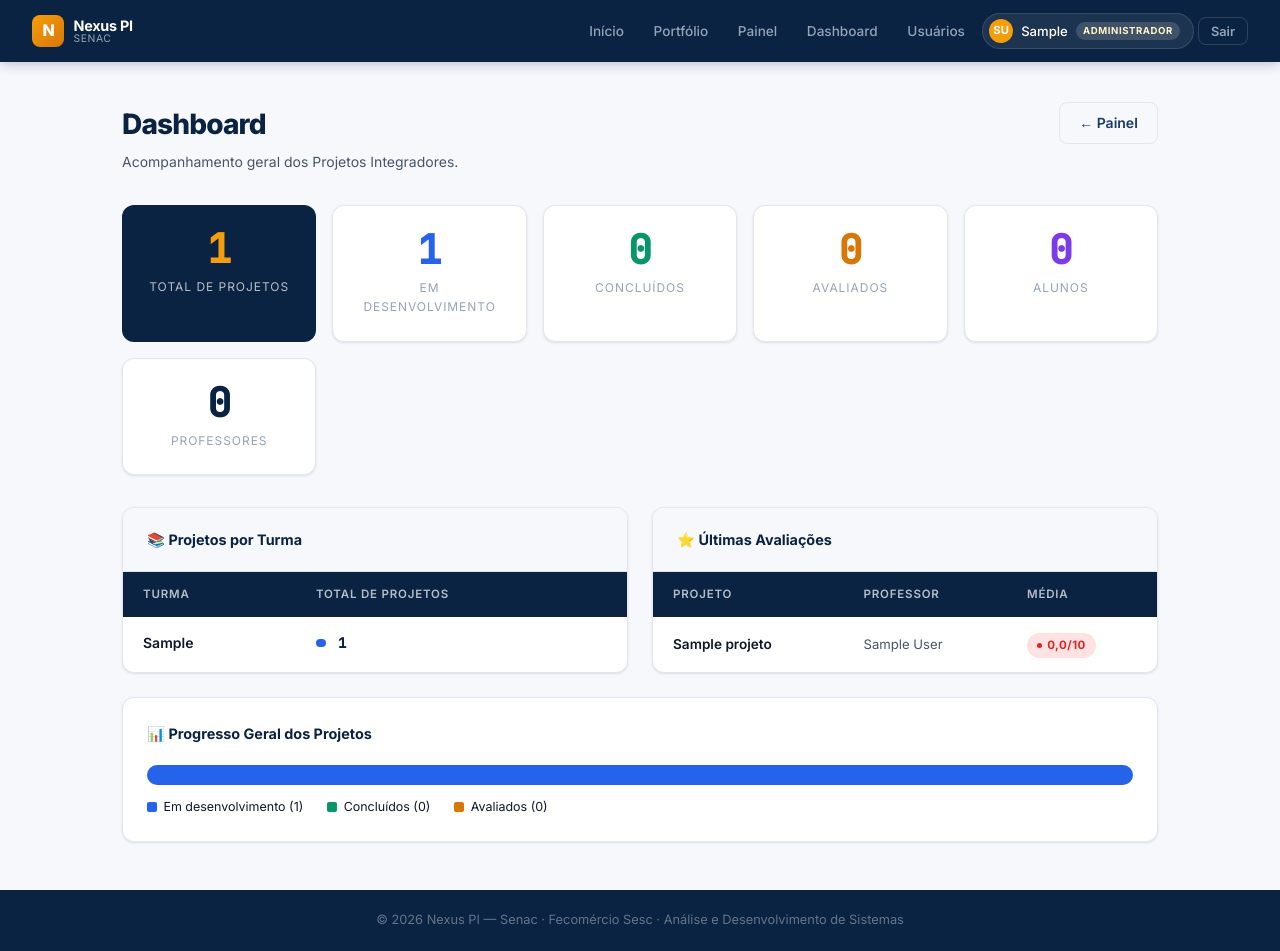
After one commit to laizalay/projeto-integrador-senac, a Django app: page /dashboard/ in a window 1280 px wide. The commit adds this page. Run offline with Django 5.2, Linux system fonts and the light colour scheme; a user stored in the database is signed in; tables that the repository leaves empty hold one stand-in row (values such as "Sample post").

Commit message:
feat: avaliação com rubrica, dashboard, portfólio público para empresas

```diff
--- a/core/urls.py
+++ b/core/urls.py
@@ -6,12 +6,15 @@ urlpatterns = [
     path('login/', views.login_view, name='login'),
     path('logout/', views.logout_view, name='logout'),
     path('painel/', views.painel, name='painel'),
+    path('dashboard/', views.dashboard, name='dashboard'),
+    path('portfolio/', views.portfolio_publico, name='portfolio'),
 
     # CRUD Projetos
     path('projeto/novo/', views.projeto_novo, name='projeto_novo'),
     path('projeto/<int:pk>/', views.projeto_detalhe, name='projeto_detalhe'),
     path('projeto/<int:pk>/editar/', views.projeto_editar, name='projeto_editar'),
     path('projeto/<int:pk>/excluir/', views.projeto_excluir, name='projeto_excluir'),
+    path('projeto/<int:pk>/avaliar/', views.projeto_avaliar, name='projeto_avaliar'),
 
     # Usuários
     path('usuarios/', views.usuarios_lista, name='usuarios'),
--- a/core/views.py
+++ b/core/views.py
@@ -1,11 +1,11 @@
 from django.shortcuts import render, redirect, get_object_or_404
-from django.contrib.auth import login, logout, authenticate
+from django.contrib.auth import login, logout
 from django.contrib.auth.decorators import login_required
 from django.contrib import messages
-from django.db.models import Count, Q
+from django.db.models import Count, Avg
 from functools import wraps
-from .models import Usuario, Projeto
-from .forms import LoginForm, UsuarioForm, ProjetoForm
+from .models import Usuario, Projeto, Avaliacao
+from .forms import LoginForm, UsuarioForm, UsuarioEditarForm, ProjetoForm, AvaliacaoForm
 
 
 # ─── DECORADORES ───
@@ -21,6 +21,18 @@ def admin_ou_coord(f):
     return decorated
 
 
+def professor_required(f):
+    @wraps(f)
+    def decorated(request, *args, **kwargs):
+        if not request.user.is_authenticated:
+            return redirect('login')
+        if not request.user.is_professor and not request.user.is_admin_ou_coord:
+            messages.error(request, 'Acesso restrito a professores.')
+            return redirect('painel')
+        return f(request, *args, **kwargs)
+    return decorated
+
+
 # ─── PÚBLICAS ───
 def home(request):
     total_projetos = Projeto.objects.count()
@@ -30,6 +42,25 @@ def home(request):
         'total_projetos': total_projetos,
         'total_alunos': total_alunos,
         'projetos_recentes': projetos_recentes,
+    })
+
+
+def portfolio_publico(request):
+    """Página pública para empresas consultarem projetos concluídos."""
+    tecnologia = request.GET.get('tech', '')
+    turma = request.GET.get('turma', '')
+    projetos = Projeto.objects.filter(status__in=['concluido', 'avaliado']).select_related('autor')
+    if tecnologia:
+        projetos = projetos.filter(tecnologias__icontains=tecnologia)
+    if turma:
+        projetos = projetos.filter(turma__icontains=turma)
+    turmas = Projeto.objects.exclude(turma__isnull=True).exclude(turma='').values_list('turma', flat=True).distinct()
+    return render(request, 'portfolio.html', {
+        'projetos': projetos,
+        'tecnologia': tecnologia,
+        'turma': turma,
+        'turmas': turmas,
+        'total': projetos.count(),
     })
 
 
@@ -55,19 +86,34 @@ def logout_view(request):
 @login_required
 def painel(request):
     usuario = request.user
+    turma_filtro = request.GET.get('turma', '')
+    status_filtro = request.GET.get('status', '')
+
     if usuario.is_admin_ou_coord or usuario.is_professor:
-        projetos = Projeto.objects.select_related('autor').all()
+        projetos = Projeto.objects.select_related('autor').prefetch_related('avaliacoes')
     else:
-        projetos = Projeto.objects.filter(autor=usuario)
+        projetos = Projeto.objects.filter(autor=usuario).prefetch_related('avaliacoes')
 
-    # Stats para o painel
+    if turma_filtro:
+        projetos = projetos.filter(turma__icontains=turma_filtro)
+    if status_filtro:
+        projetos = projetos.filter(status=status_filtro)
+
+    turmas = Projeto.objects.exclude(turma__isnull=True).exclude(turma='').values_list('turma', flat=True).distinct()
+
     stats = {
         'total': projetos.count(),
         'desenvolvimento': projetos.filter(status='desenvolvimento').count(),
         'concluido': projetos.filter(status='concluido').count(),
         'avaliado': projetos.filter(status='avaliado').count(),
     }
-    return render(request, 'painel.html', {'projetos': projetos, 'stats': stats})
+    return render(request, 'painel.html', {
+        'projetos': projetos,
+        'stats': stats,
+        'turmas': turmas,
+        'turma_filtro': turma_filtro,
+        'status_filtro': status_filtro,
+    })
 
 
 # ─── CRUD PROJETOS ───
@@ -89,7 +135,8 @@ def projeto_detalhe(request, pk):
     if projeto.autor != request.user and not request.user.is_admin_ou_coord and not request.user.is_professor:
         messages.error(request, 'Você não tem permissão para ver este projeto.')
         return redirect('painel')
-    return render(request, 'projeto_detalhe.html', {'projeto': projeto})
+    avaliacao = projeto.avaliacoes.first()
+    return render(request, 'projeto_detalhe.html', {'projeto': projeto, 'avaliacao': avaliacao})
 
 
 @login_required
@@ -119,6 +166,56 @@ def projeto_excluir(request, pk):
     return render(request, 'projeto_confirmar_exclusao.html', {'projeto': projeto})
 
 
+# ─── AVALIAÇÃO (Professor) ───
+@professor_required
+def projeto_avaliar(request, pk):
+    projeto = get_object_or_404(Projeto, pk=pk)
+    avaliacao_existente = projeto.avaliacoes.filter(professor=request.user).first()
+    form = AvaliacaoForm(request.POST or None, instance=avaliacao_existente)
+    if request.method == 'POST' and form.is_valid():
+        avaliacao = form.save(commit=False)
+        avaliacao.projeto = projeto
+        avaliacao.professor = request.user
+        avaliacao.save()
+        projeto.status = 'avaliado'
+        projeto.save()
+        messages.success(request, f'Avaliação registrada! Média: {avaliacao.media}/10')
+        return redirect('painel')
+    return render(request, 'projeto_avaliar.html', {
+        'form': form,
+        'projeto': projeto,
+        'avaliacao': avaliacao_existente,
+    })
+
+
+# ─── DASHBOARD COORDENADOR ───
+@admin_ou_coord
+def dashboard(request):
+    total_projetos = Projeto.objects.count()
+    total_alunos = Usuario.objects.filter(papel='aluno').count()
+    total_professores = Usuario.objects.filter(papel='professor').count()
+    total_avaliados = Projeto.objects.filter(status='avaliado').count()
+    total_concluidos = Projeto.objects.filter(status='concluido').count()
+    total_desenvolvimento = Projeto.objects.filter(status='desenvolvimento').count()
+
+    projetos_por_turma = Projeto.objects.exclude(turma__isnull=True).exclude(turma='') \
+        .values('turma').annotate(total=Count('id')).order_by('turma')
+
+    ultimas_avaliacoes = Avaliacao.objects.select_related('professor', 'projeto') \
+        .order_by('-avaliado_em')[:5]
+
+    return render(request, 'dashboard.html', {
+        'total_projetos': total_projetos,
+        'total_alunos': total_alunos,
+        'total_professores': total_professores,
+        'total_avaliados': total_avaliados,
+        'total_concluidos': total_concluidos,
+        'total_desenvolvimento': total_desenvolvimento,
+        'projetos_por_turma': projetos_por_turma,
+        'ultimas_avaliacoes': ultimas_avaliacoes,
+    })
+
+
 # ─── USUÁRIOS ───
 @admin_ou_coord
 def usuarios_lista(request):
@@ -131,7 +228,7 @@ def usuario_novo(request):
     form = UsuarioForm(request.POST or None)
     if request.method == 'POST' and form.is_valid():
         form.save()
-        messages.success(request, f'Usuário cadastrado com sucesso!')
+        messages.success(request, 'Usuário cadastrado com sucesso!')
         return redirect('usuarios')
     return render(request, 'usuario_form.html', {'form': form})
 
@@ -139,11 +236,10 @@ def usuario_novo(request):
 @admin_ou_coord
 def usuario_editar(request, pk):
     usuario = get_object_or_404(Usuario, pk=pk)
-    from .forms import UsuarioEditarForm
     form = UsuarioEditarForm(request.POST or None, instance=usuario)
     if request.method == 'POST' and form.is_valid():
         form.save()
-        messages.success(request, f'Usuário {usuario.get_full_name() or usuario.username} atualizado!')
+        messages.success(request, f'Usuário atualizado!')
         return redirect('usuarios')
     return render(request, 'usuario_editar.html', {'form': form, 'usuario': usuario})
 
@@ -162,6 +258,6 @@ def usuario_senha(request, pk):
         else:
             usuario.set_password(senha)
             usuario.save()
-            messages.success(request, f'Senha de {usuario.get_full_name() or usuario.username} redefinida!')
+            messages.success(request, f'Senha redefinida com sucesso!')
             return redirect('usuarios')
     return render(request, 'usuario_senha.html', {'usuario': usuario, 'erro': erro})
--- a/templates/base.html
+++ b/templates/base.html
@@ -22,9 +22,11 @@
 
     <ul class="navbar-nav">
       <li><a href="{% url 'home' %}" class="nav-link-item">Início</a></li>
+      <li><a href="{% url 'portfolio' %}" class="nav-link-item">Portfólio</a></li>
       {% if user.is_authenticated %}
         <li><a href="{% url 'painel' %}" class="nav-link-item">Painel</a></li>
         {% if user.is_admin_ou_coord %}
+          <li><a href="{% url 'dashboard' %}" class="nav-link-item">Dashboard</a></li>
           <li><a href="{% url 'usuarios' %}" class="nav-link-item">Usuários</a></li>
         {% endif %}
         <li>
@@ -66,7 +68,6 @@
   </footer>
 
   <script>
-    // Auto-remove flash messages
     document.querySelectorAll('.flash').forEach(f => {
       setTimeout(() => {
         f.style.opacity = '0';
--- /dev/null
+++ b/templates/dashboard.html
@@ -0,0 +1,142 @@
+{% extends 'base.html' %}
+{% block title %}Dashboard{% endblock %}
+
+{% block content %}
+<div class="page-header">
+  <div>
+    <h1 class="page-title">Dashboard</h1>
+    <p class="page-subtitle">Acompanhamento geral dos Projetos Integradores.</p>
+  </div>
+  <a href="{% url 'painel' %}" class="btn btn-outline">← Painel</a>
+</div>
+
+<div class="container-main">
+
+  <!-- Cards grandes de stats -->
+  <div style="display:grid;grid-template-columns:repeat(auto-fit,minmax(160px,1fr));gap:1rem;margin-bottom:2rem;">
+
+    <div style="background:var(--azul);color:white;border-radius:var(--radius);padding:1.5rem;text-align:center;">
+      <div style="font-size:2.5rem;font-weight:800;font-family:var(--mono);line-height:1;color:var(--amber-md);">{{ total_projetos }}</div>
+      <div style="font-size:0.75rem;text-transform:uppercase;letter-spacing:0.08em;margin-top:0.5rem;opacity:0.7;">Total de Projetos</div>
+    </div>
+
+    <div style="background:white;border:1px solid var(--border);border-radius:var(--radius);padding:1.5rem;text-align:center;box-shadow:var(--shadow-sm);">
+      <div style="font-size:2.5rem;font-weight:800;font-family:var(--mono);line-height:1;color:var(--azul-lt);">{{ total_desenvolvimento }}</div>
+      <div style="font-size:0.75rem;text-transform:uppercase;letter-spacing:0.08em;margin-top:0.5rem;color:var(--text-3);">Em Desenvolvimento</div>
+    </div>
+
+    <div style="background:white;border:1px solid var(--border);border-radius:var(--radius);padding:1.5rem;text-align:center;box-shadow:var(--shadow-sm);">
+      <div style="font-size:2.5rem;font-weight:800;font-family:var(--mono);line-height:1;color:var(--success);">{{ total_concluidos }}</div>
+      <div style="font-size:0.75rem;text-transform:uppercase;letter-spacing:0.08em;margin-top:0.5rem;color:var(--text-3);">Concluídos</div>
+    </div>
+
+    <div style="background:white;border:1px solid var(--border);border-radius:var(--radius);padding:1.5rem;text-align:center;box-shadow:var(--shadow-sm);">
+      <div style="font-size:2.5rem;font-weight:800;font-family:var(--mono);line-height:1;color:var(--amber);">{{ total_avaliados }}</div>
+      <div style="font-size:0.75rem;text-transform:uppercase;letter-spacing:0.08em;margin-top:0.5rem;color:var(--text-3);">Avaliados</div>
+    </div>
+
+    <div style="background:white;border:1px solid var(--border);border-radius:var(--radius);padding:1.5rem;text-align:center;box-shadow:var(--shadow-sm);">
+      <div style="font-size:2.5rem;font-weight:800;font-family:var(--mono);line-height:1;color:#7C3AED;">{{ total_alunos }}</div>
+      <div style="font-size:0.75rem;text-transform:uppercase;letter-spacing:0.08em;margin-top:0.5rem;color:var(--text-3);">Alunos</div>
+    </div>
+
+    <div style="background:white;border:1px solid var(--border);border-radius:var(--radius);padding:1.5rem;text-align:center;box-shadow:var(--shadow-sm);">
+      <div style="font-size:2.5rem;font-weight:800;font-family:var(--mono);line-height:1;color:var(--azul);">{{ total_professores }}</div>
+      <div style="font-size:0.75rem;text-transform:uppercase;letter-spacing:0.08em;margin-top:0.5rem;color:var(--text-3);">Professores</div>
+    </div>
+  </div>
+
+  <div style="display:grid;grid-template-columns:1fr 1fr;gap:1.5rem;">
+
+    <!-- Projetos por turma -->
+    <div class="table-card">
+      <div class="table-card-header">
+        <span class="table-card-title">📚 Projetos por Turma</span>
+      </div>
+      {% if projetos_por_turma %}
+      <table>
+        <thead>
+          <tr>
+            <th>Turma</th>
+            <th>Total de Projetos</th>
+          </tr>
+        </thead>
+        <tbody>
+          {% for item in projetos_por_turma %}
+          <tr>
+            <td style="font-weight:600;">{{ item.turma }}</td>
+            <td>
+              <div style="display:flex;align-items:center;gap:0.75rem;">
+                <div style="height:8px;background:var(--azul-lt);border-radius:4px;width:{{ item.total }}0px;max-width:120px;"></div>
+                <span style="font-family:var(--mono);font-weight:700;color:var(--azul);">{{ item.total }}</span>
+              </div>
+            </td>
+          </tr>
+          {% endfor %}
+        </tbody>
+      </table>
+      {% else %}
+      <div style="padding:2rem;text-align:center;color:var(--text-3);font-size:0.875rem;">
+        Nenhuma turma cadastrada ainda.
+      </div>
+      {% endif %}
+    </div>
+
+    <!-- Últimas avaliações -->
+    <div class="table-card">
+      <div class="table-card-header">
+        <span class="table-card-title">⭐ Últimas Avaliações</span>
+      </div>
+      {% if ultimas_avaliacoes %}
+      <table>
+        <thead>
+          <tr>
+            <th>Projeto</th>
+            <th>Professor</th>
+            <th>Média</th>
+          </tr>
+        </thead>
+        <tbody>
+          {% for av in ultimas_avaliacoes %}
+          <tr>
+            <td style="font-size:0.85rem;font-weight:600;">{{ av.projeto.titulo|truncatechars:25 }}</td>
+            <td style="font-size:0.82rem;color:var(--text-2);">{{ av.professor.get_full_name|default:av.professor.username }}</td>
+            <td><span class="badge badge-{{ av.media_cor }}">{{ av.media }}/10</span></td>
+          </tr>
+          {% endfor %}
+        </tbody>
+      </table>
+      {% else %}
+      <div style="padding:2rem;text-align:center;color:var(--text-3);font-size:0.875rem;">
+        Nenhuma avaliação registrada ainda.
+      </div>
+      {% endif %}
+    </div>
+
+  </div>
+
+  <!-- Barra de progresso geral -->
+  {% if total_projetos > 0 %}
+  <div style="background:white;border:1px solid var(--border);border-radius:var(--radius);padding:1.5rem;margin-top:1.5rem;box-shadow:var(--shadow-sm);">
+    <h3 style="font-size:0.9rem;font-weight:700;color:var(--azul);margin-bottom:1.25rem;">📊 Progresso Geral dos Projetos</h3>
+    <div style="display:flex;height:20px;border-radius:10px;overflow:hidden;gap:2px;">
+      {% if total_desenvolvimento %}
+      <div style="background:var(--azul-lt);flex:{{ total_desenvolvimento }};min-width:4px;" title="Em Desenvolvimento: {{ total_desenvolvimento }}"></div>
+      {% endif %}
+      {% if total_concluidos %}
+      <div style="background:var(--success);flex:{{ total_concluidos }};min-width:4px;" title="Concluídos: {{ total_concluidos }}"></div>
+      {% endif %}
+      {% if total_avaliados %}
+      <div style="background:var(--amber);flex:{{ total_avaliados }};min-width:4px;" title="Avaliados: {{ total_avaliados }}"></div>
+      {% endif %}
+    </div>
+    <div style="display:flex;gap:1.5rem;margin-top:0.75rem;font-size:0.78rem;">
+      <span style="display:flex;align-items:center;gap:0.4rem;"><span style="width:10px;height:10px;border-radius:2px;background:var(--azul-lt);display:inline-block;"></span>Em desenvolvimento ({{ total_desenvolvimento }})</span>
+      <span style="display:flex;align-items:center;gap:0.4rem;"><span style="width:10px;height:10px;border-radius:2px;background:var(--success);display:inline-block;"></span>Concluídos ({{ total_concluidos }})</span>
+      <span style="display:flex;align-items:center;gap:0.4rem;"><span style="width:10px;height:10px;border-radius:2px;background:var(--amber);display:inline-block;"></span>Avaliados ({{ total_avaliados }})</span>
+    </div>
+  </div>
+  {% endif %}
+
+</div>
+{% endblock %}
```
Also changed, not shown: core/forms.py (+46 -14 lines), core/models.py (+46 -7 lines), templates/painel.html (+58 -16 lines), templates/portfolio.html (added, +103 -0 lines), templates/projeto_avaliar.html (added, +88 -0 lines), core/migrations/0002_projeto_turma_usuario_turma_avaliacao.py (added).
